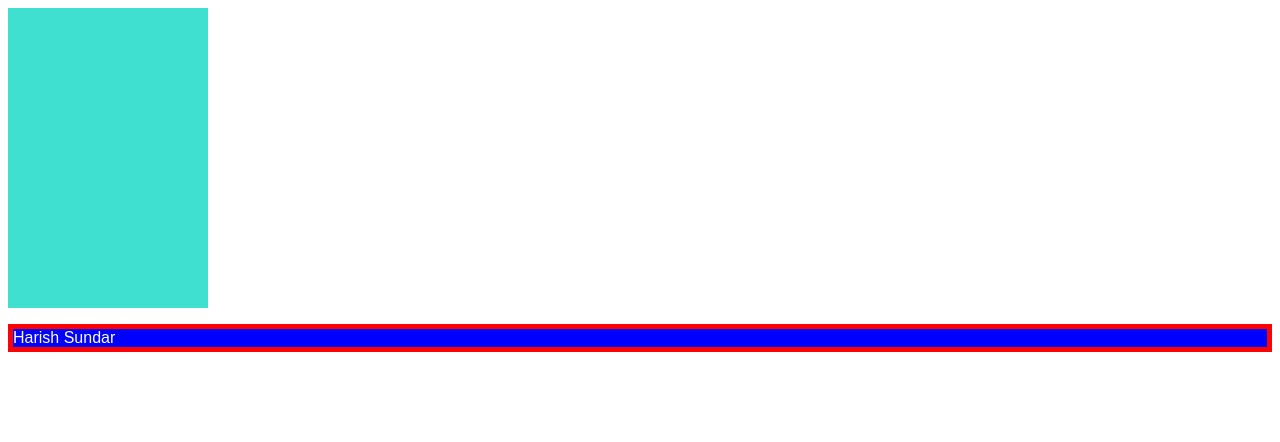
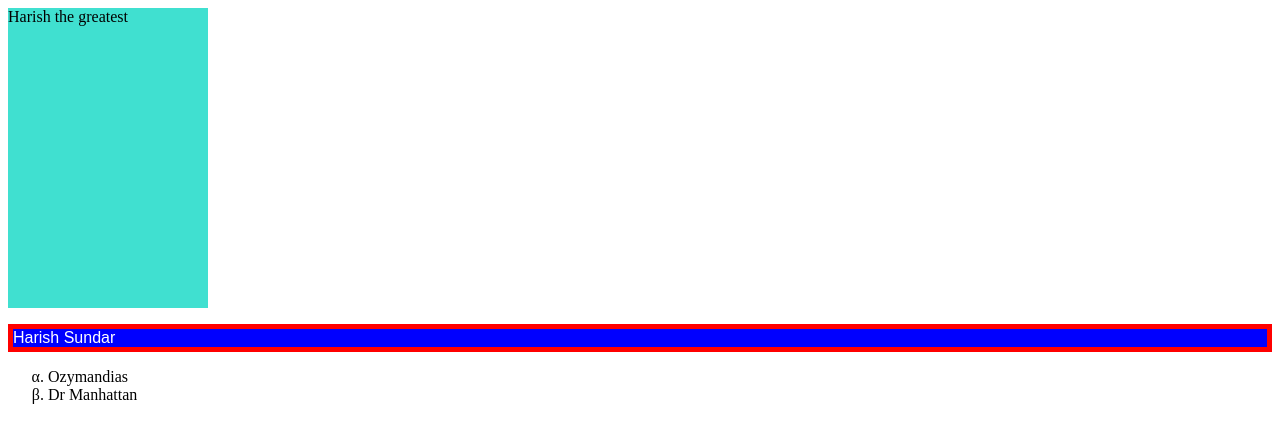
Before and after one commit to harishsundar/CandidateManagement, a plain HTML site: page index.html in a window 1280 px wide. Drawn offline with Linux system fonts and the light colour scheme.

Commit message:
Added a unordered list

```diff
--- a/index.css
+++ b/index.css
@@ -11,3 +11,7 @@ div{
     height:300px;
     border:10 px solid black;
 }
+ul
+{
+    list-style-type: lower-greek;
+}
--- a/index.html
+++ b/index.html
@@ -4,7 +4,7 @@
     </head>
     <body>
         <div>
-
+            Harish the greatest
 
         </div>
         <p>Harish Sundar</p>
@@ -12,4 +12,11 @@
 
         </script>
     </body>
+    <ul>
+        <li>
+            Ozymandias
+        </li>
+        <li>Dr Manhattan</li>
+    </ul>
+
 </html>
```
